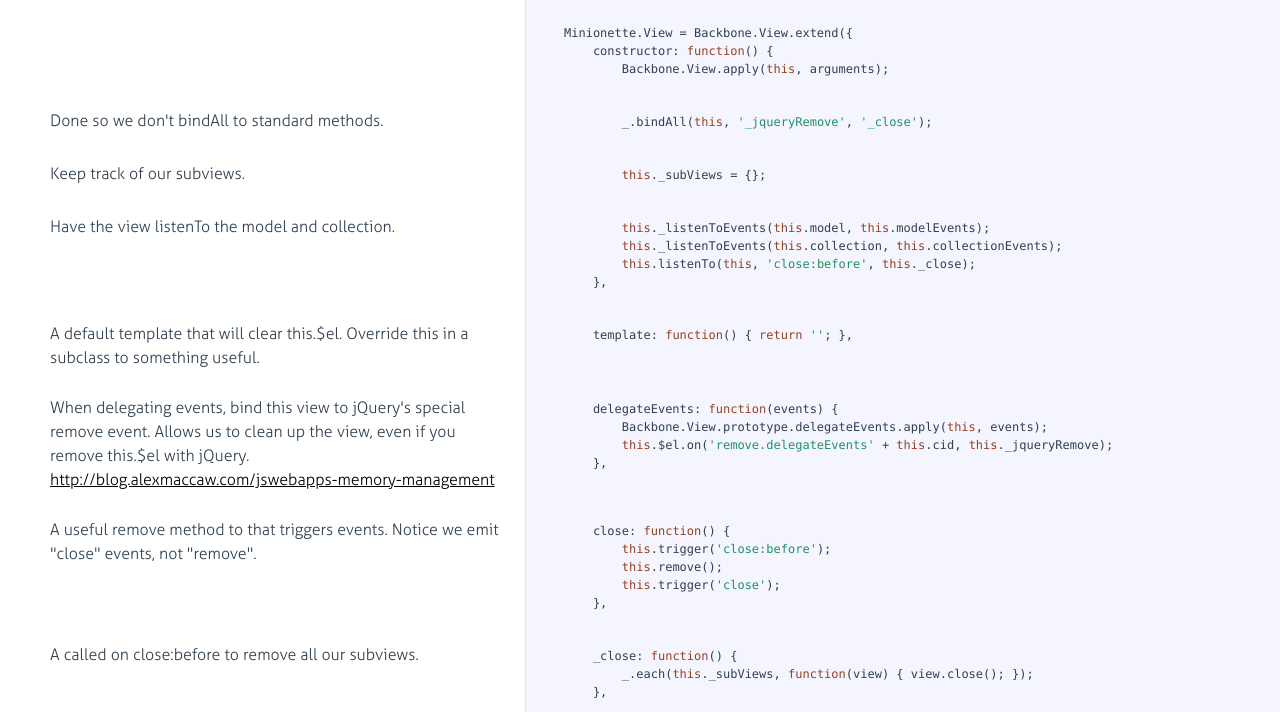
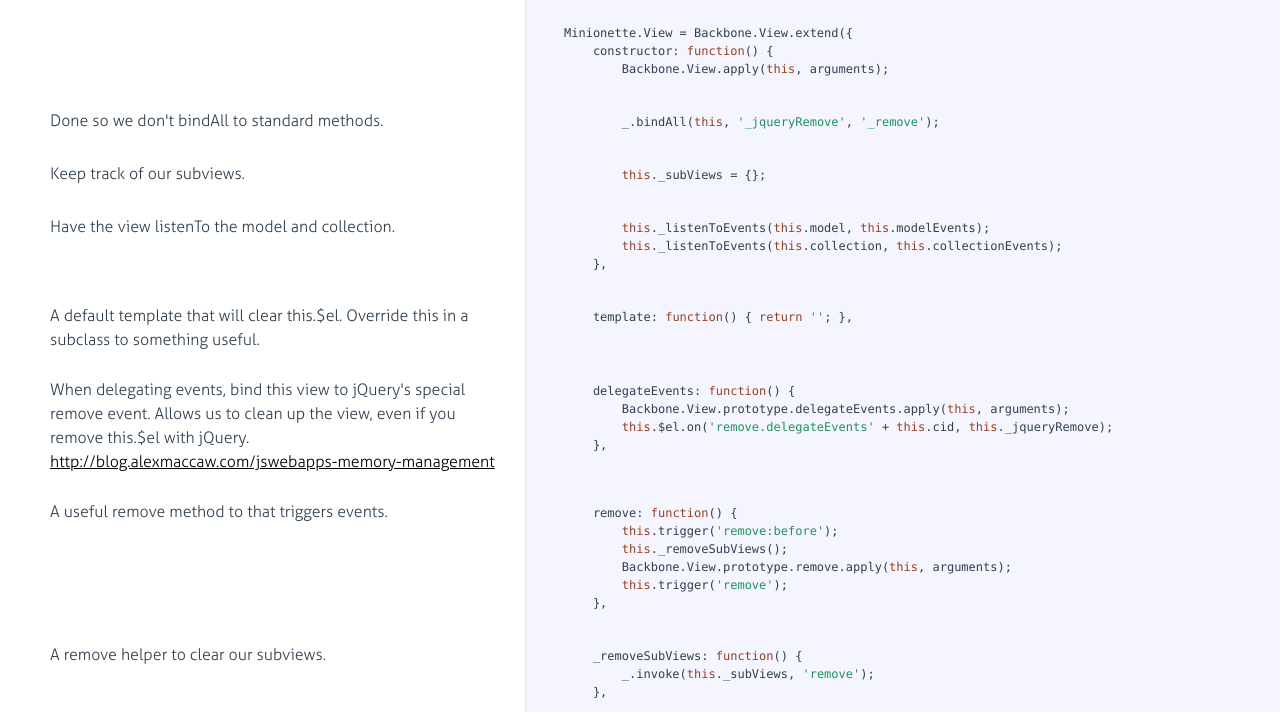
Before and after one commit to jridgewell/minionette, a website: page docs/view.html in a window 1280 px wide. Shown: the part 88-800 px from the top of the page. Drawn offline with Linux system fonts and the light colour scheme.

Commit message:
Update documentation

```diff
--- a/docs/view.html
+++ b/docs/view.html
@@ -78,7 +78,7 @@
 
             </div>
 
-            <div class="content"><div class='highlight'><pre>        _.bindAll(<span class="keyword">this</span>, <span class="string">'_jqueryRemove'</span>, <span class="string">'_close'</span>);</pre></div></div>
+            <div class="content"><div class='highlight'><pre>        _.bindAll(<span class="keyword">this</span>, <span class="string">'_jqueryRemove'</span>, <span class="string">'_remove'</span>);</pre></div></div>
 
         </li>
 
@@ -110,7 +110,6 @@
 
             <div class="content"><div class='highlight'><pre>        <span class="keyword">this</span>._listenToEvents(<span class="keyword">this</span>.model, <span class="keyword">this</span>.modelEvents);
         <span class="keyword">this</span>._listenToEvents(<span class="keyword">this</span>.collection, <span class="keyword">this</span>.collectionEvents);
-        <span class="keyword">this</span>.listenTo(<span class="keyword">this</span>, <span class="string">'close:before'</span>, <span class="keyword">this</span>._close);
     },</pre></div></div>
 
         </li>
@@ -144,8 +143,8 @@
 
             </div>
 
-            <div class="content"><div class='highlight'><pre>    delegateEvents: <span class="keyword">function</span>(events) {
-        Backbone.View.prototype.delegateEvents.apply(<span class="keyword">this</span>, events);
+            <div class="content"><div class='highlight'><pre>    delegateEvents: <span class="keyword">function</span>() {
+        Backbone.View.prototype.delegateEvents.apply(<span class="keyword">this</span>, arguments);
         <span class="keyword">this</span>.$el.on(<span class="string">'remove.delegateEvents'</span> + <span class="keyword">this</span>.cid, <span class="keyword">this</span>._jqueryRemove);
     },</pre></div></div>
 
@@ -158,15 +157,15 @@
               <div class="pilwrap ">
                 <a class="pilcrow" href="#section-7">&#182;</a>
               </div>
-              <p>A useful remove method to that triggers events.
-Notice we emit &quot;close&quot; events, not &quot;remove&quot;.</p>
+              <p>A useful remove method to that triggers events.</p>
 
             </div>
 
-            <div class="content"><div class='highlight'><pre>    close: <span class="keyword">function</span>() {
-        <span class="keyword">this</span>.trigger(<span class="string">'close:before'</span>);
-        <span class="keyword">this</span>.remove();
-        <span class="keyword">this</span>.trigger(<span class="string">'close'</span>);
+            <div class="content"><div class='highlight'><pre>    remove: <span class="keyword">function</span>() {
+        <span class="keyword">this</span>.trigger(<span class="string">'remove:before'</span>);
+        <span class="keyword">this</span>._removeSubViews();
+        Backbone.View.prototype.remove.apply(<span class="keyword">this</span>, arguments);
+        <span class="keyword">this</span>.trigger(<span class="string">'remove'</span>);
     },</pre></div></div>
 
         </li>
@@ -178,12 +177,12 @@
               <div class="pilwrap ">
                 <a class="pilcrow" href="#section-8">&#182;</a>
               </div>
-              <p>A called on close:before to remove all our subviews.</p>
+              <p>A remove helper to clear our subviews.</p>
 
             </div>
 
-            <div class="content"><div class='highlight'><pre>    _close: <span class="keyword">function</span>() {
-        _.each(<span class="keyword">this</span>._subViews, <span class="keyword">function</span>(view) { view.close(); });
+            <div class="content"><div class='highlight'><pre>    _removeSubViews: <span class="keyword">function</span>() {
+        _.invoke(<span class="keyword">this</span>._subViews, <span class="string">'remove'</span>);
     },</pre></div></div>
 
         </li>
@@ -237,14 +236,14 @@
               <div class="pilwrap ">
                 <a class="pilcrow" href="#section-10">&#182;</a>
               </div>
-              <p>A proxy method to this.close().
+              <p>A proxy method to this.remove().
 This is bindAll-ed to the view instance.
-Done so that we don&#39;t need to bindAll to close().</p>
+Done so that we don&#39;t need to bindAll to remove().</p>
 
             </div>
 
             <div class="content"><div class='highlight'><pre>    _jqueryRemove: <span class="keyword">function</span>() {
-        <span class="keyword">this</span>.close();
+        <span class="keyword">this</span>.remove();
     },</pre></div></div>
 
         </li>
```
Also changed, not shown: docs/collection_view.html (+2 -2 lines), docs/jquery.event.special.remove.html (+1 -1 lines).
